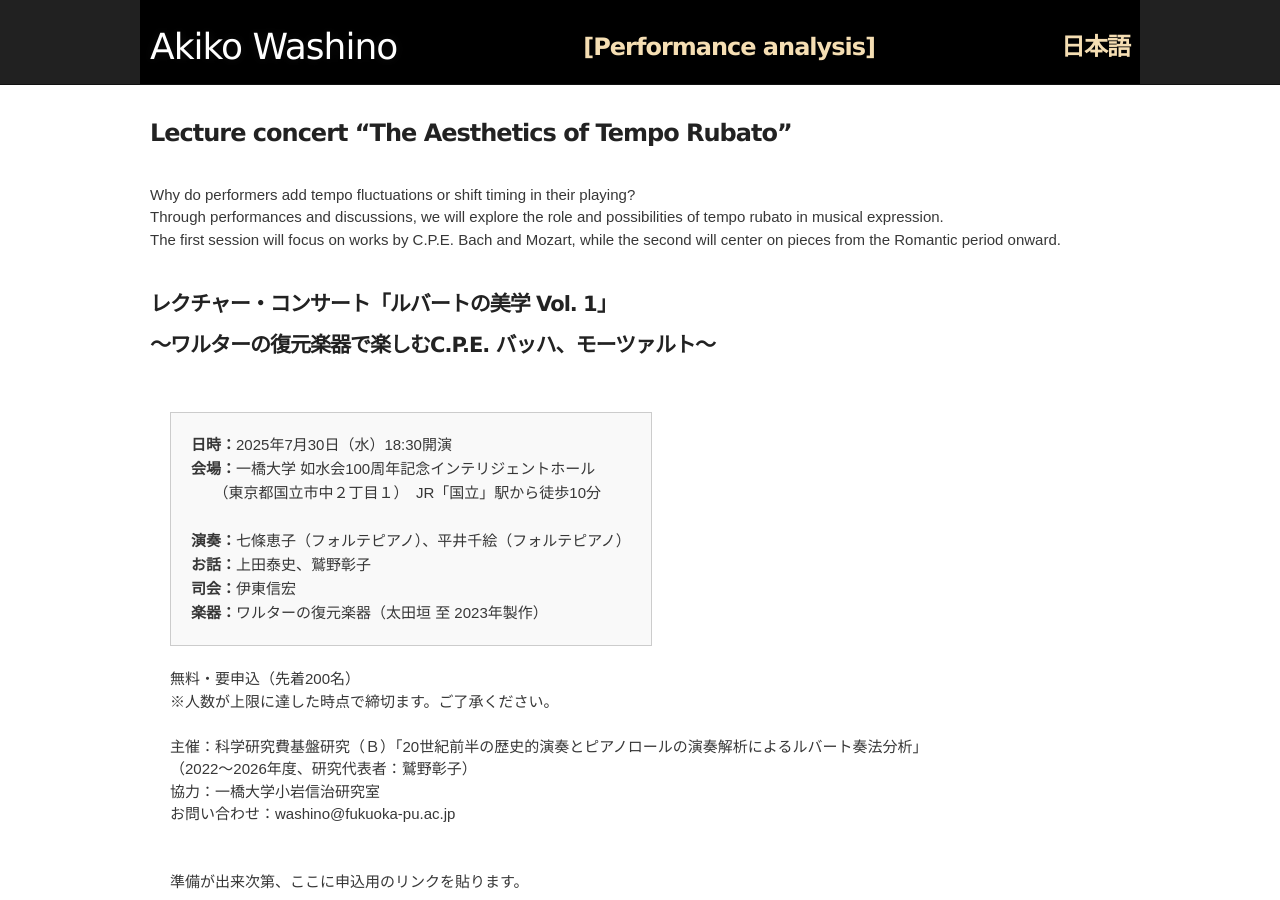
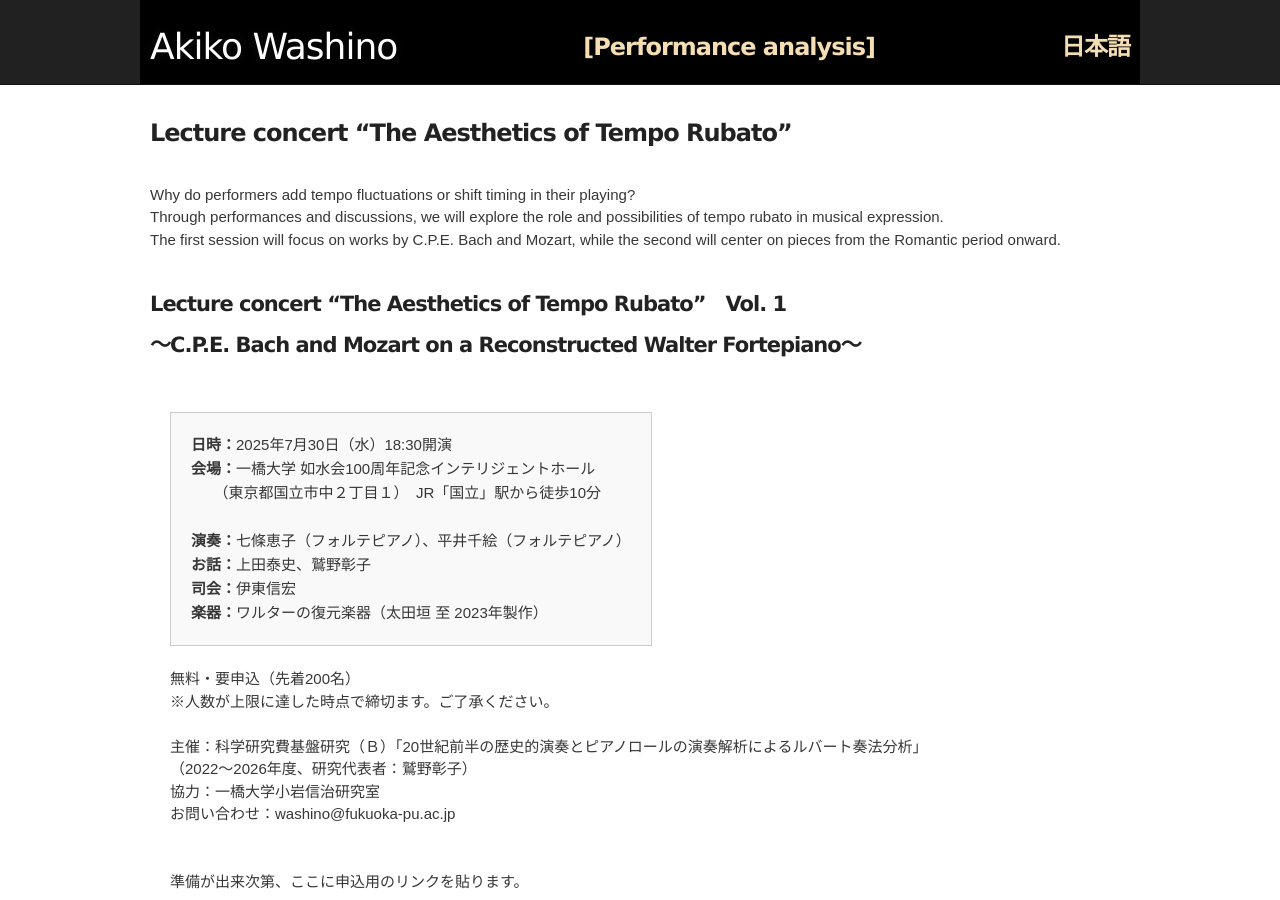
Before and after one commit to akikowashino/akikowashino.github.io, a Jekyll site: the page built from lecture-concert-2025/index-en.md, in a window 1280 px wide and 900 px high. Built offline with Jekyll 4.4.1, drawn with Linux system fonts in a browser that asks for light colours.

Commit message:
Update index-en.md

```diff
--- a/lecture-concert-2025/index-en.md
+++ b/lecture-concert-2025/index-en.md
@@ -14,8 +14,8 @@ Through performances and discussions, we will explore the role and possibilities
 The first session will focus on works by C.P.E. Bach and Mozart, while the second will center on pieces from the Romantic period onward.<br>
 <br>
 
-####  **レクチャー・コンサート「ルバートの美学 Vol. 1」**<br>
-####    〜ワルターの復元楽器で楽しむC.P.E. バッハ、モーツァルト〜<br>
+####  **Lecture concert "The Aesthetics of Tempo Rubato"　Vol. 1**<br>
+####    〜C.P.E. Bach and Mozart on a Reconstructed Walter Fortepiano〜<br>
 
 <div style="padding-top:40px; padding-left: 20px">
 
```
